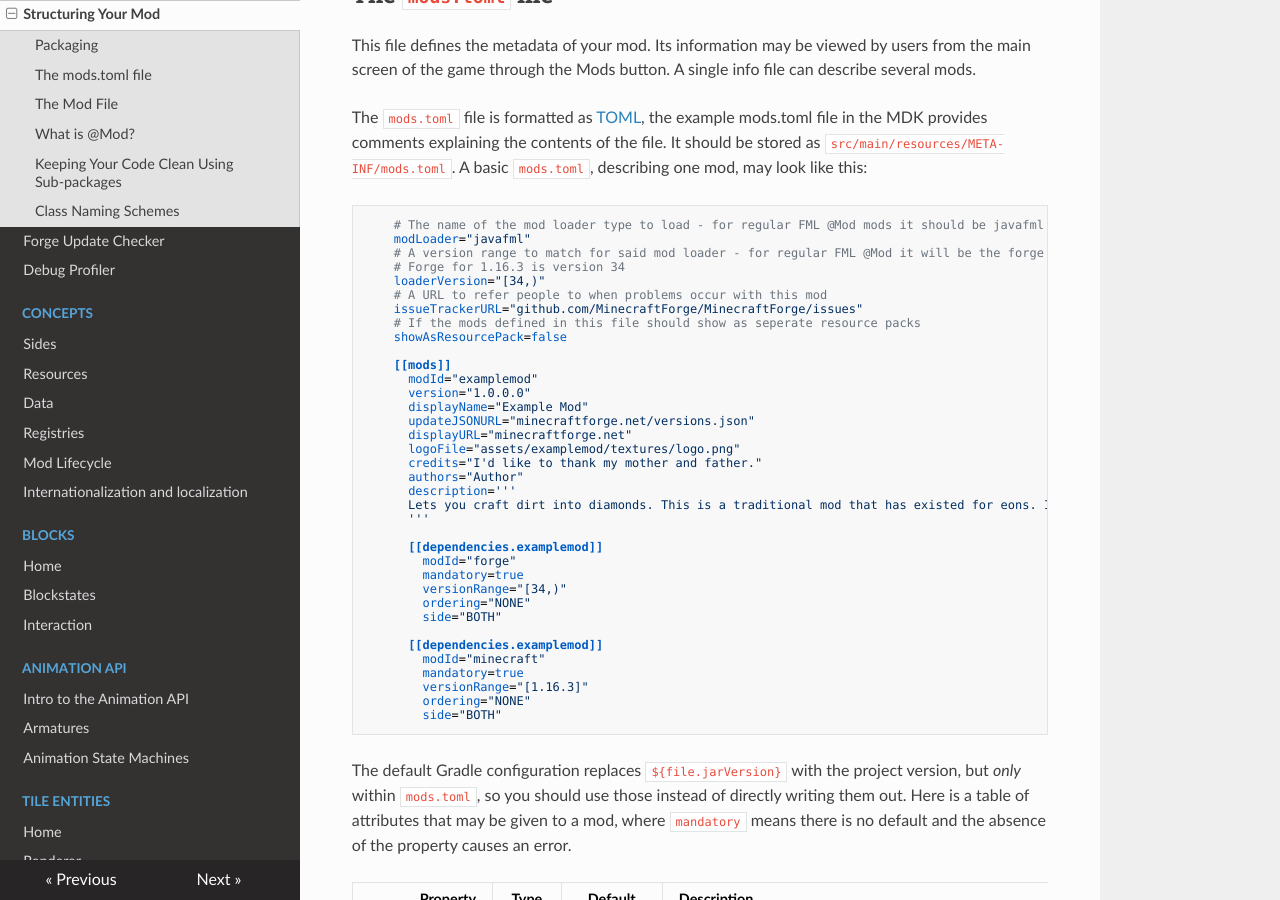
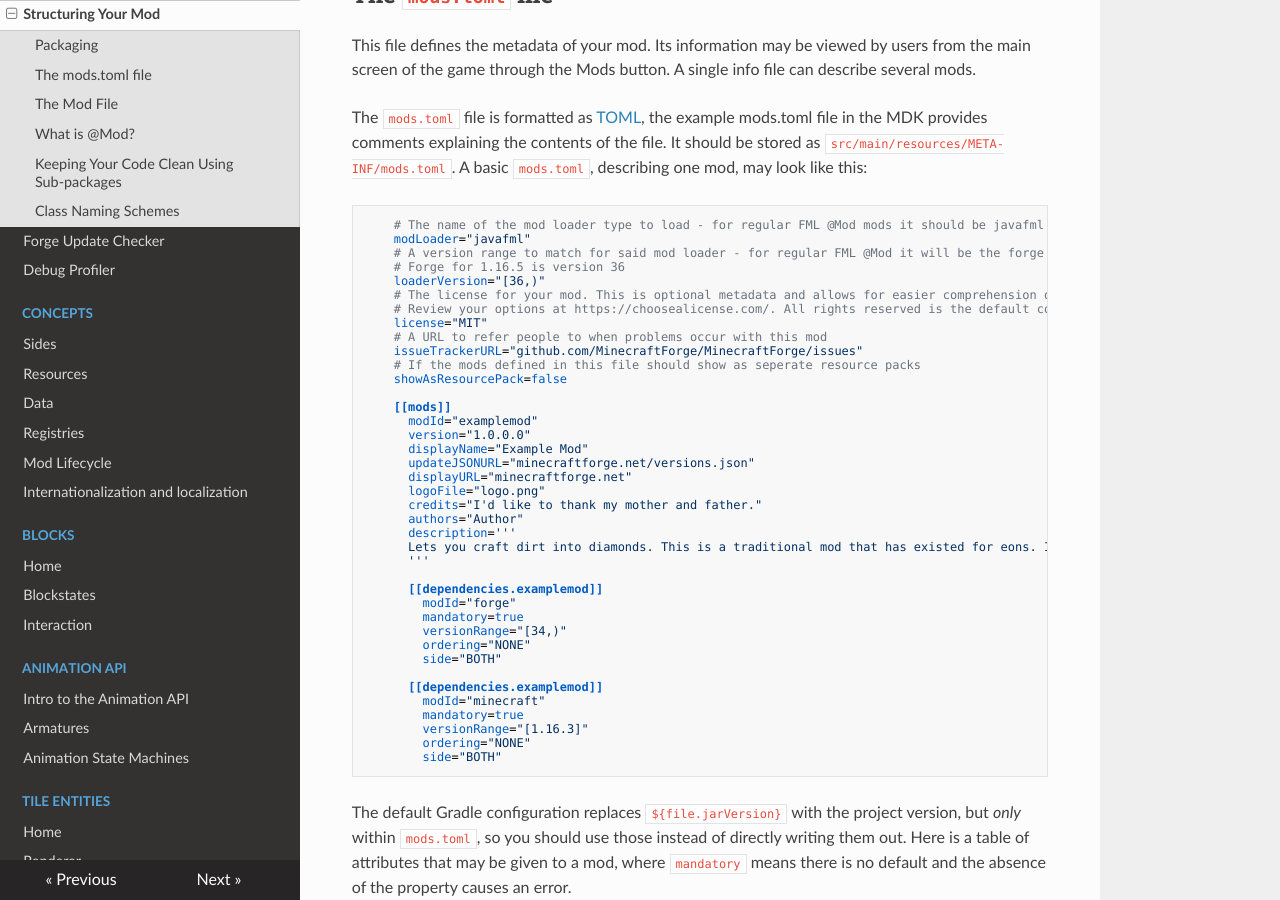
Before and after one commit to MinecraftForge/Documentation, an MkDocs documentation site: the page built from docs/gettingstarted/structuring.md, in a window 1280 px wide and 900 px high, scrolled down 581 px. Built offline with MkDocs 1.6.1, drawn with Linux system fonts in a browser that asks for light colours; nearby versions of some CDN libraries.

Commit message:
Upstream 156c570 to 1.16

```diff
--- a/docs/gettingstarted/structuring.md
+++ b/docs/gettingstarted/structuring.md
@@ -24,8 +24,11 @@ The `mods.toml` file is formatted as [TOML](https://github.com/toml-lang/toml),
     # The name of the mod loader type to load - for regular FML @Mod mods it should be javafml
     modLoader="javafml"
     # A version range to match for said mod loader - for regular FML @Mod it will be the forge version
-    # Forge for 1.16.3 is version 34
-    loaderVersion="[34,)"
+    # Forge for 1.16.5 is version 36
+    loaderVersion="[36,)"
+    # The license for your mod. This is optional metadata and allows for easier comprehension of your redistributive properties.
+    # Review your options at https://choosealicense.com/. All rights reserved is the default copyright stance, and is thus the default here.
+    license="MIT"
     # A URL to refer people to when problems occur with this mod
     issueTrackerURL="github.com/MinecraftForge/MinecraftForge/issues"
     # If the mods defined in this file should show as seperate resource packs
@@ -37,7 +40,7 @@ The `mods.toml` file is formatted as [TOML](https://github.com/toml-lang/toml),
       displayName="Example Mod"
       updateJSONURL="minecraftforge.net/versions.json"
       displayURL="minecraftforge.net"
-      logoFile="assets/examplemod/textures/logo.png"
+      logoFile="logo.png"
       credits="I'd like to thank my mother and father."
       authors="Author"
       description='''
```
Also changed, not shown: docs/blocks/interaction.md (+1 -1 lines), docs/concepts/sides.md (+1 -1 lines).
